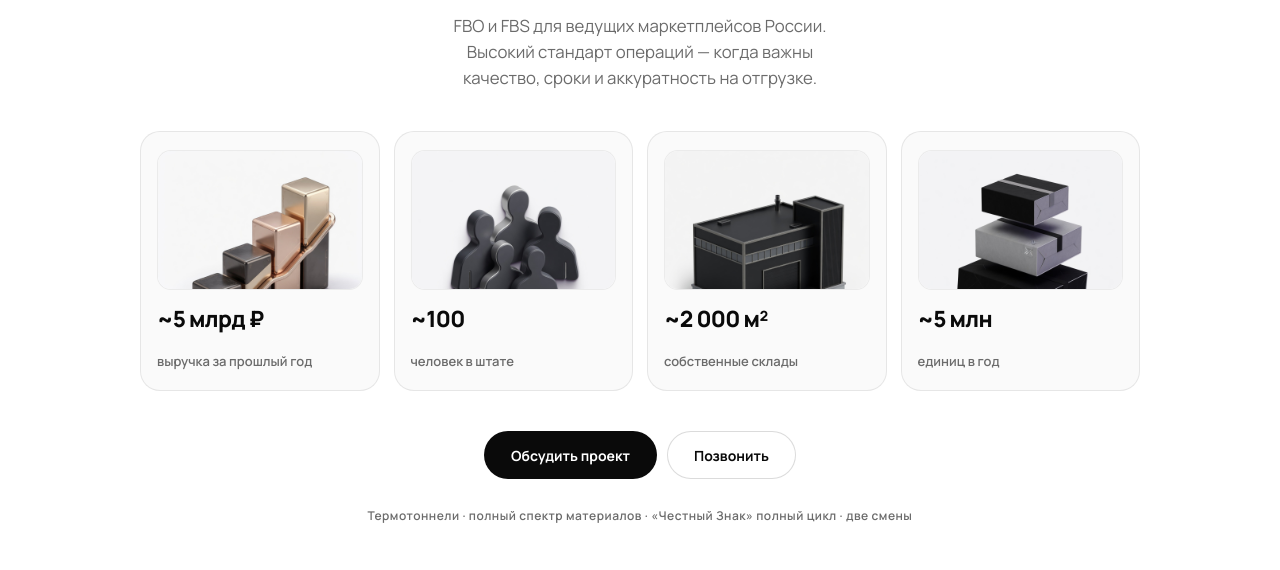
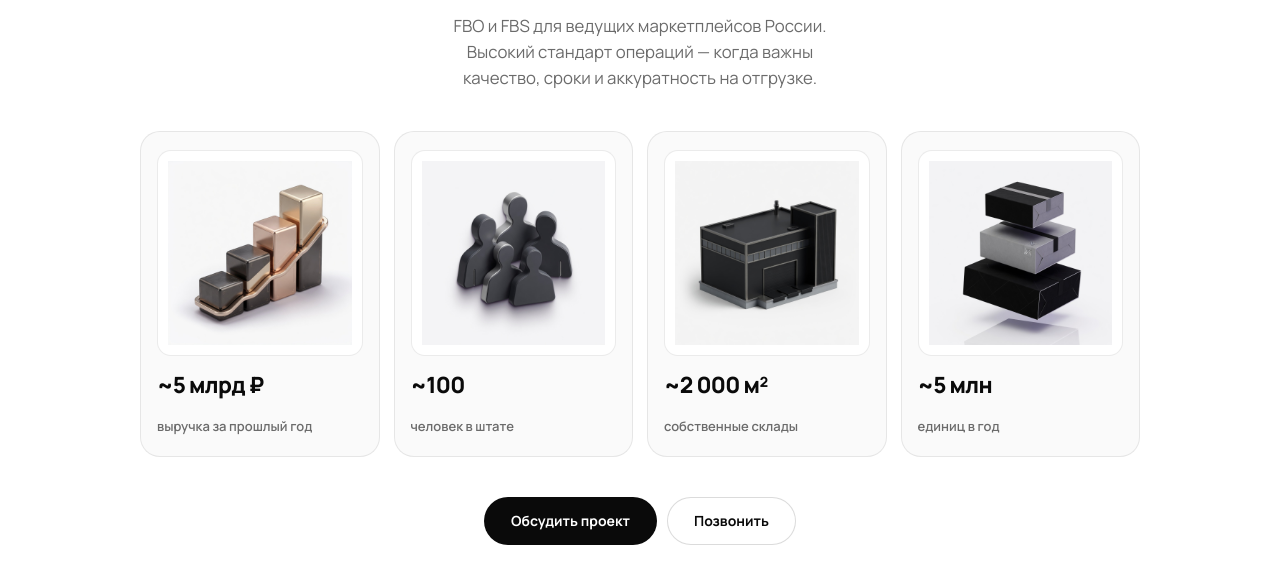
Before and after one commit to whitensk1/skladhab-site, a plain HTML site: page index.html in a window 1280 px wide. Shown: the part 506-1076 px from the top of the page. Drawn offline with Linux system fonts and the light colour scheme.

Commit message:
Show full 3D stat icons without cropping
Use object-fit contain and remove max-height so icons fit the card fully.

```diff
--- a/css/styles.css
+++ b/css/styles.css
@@ -187,18 +187,19 @@ button { cursor: pointer; border: 0; background: none; }
 .stat-icon {
   width: 100%;
   aspect-ratio: 1;
-  max-height: 140px;
   border-radius: 14px;
   overflow: hidden;
   background: #fff;
   border: 1px solid var(--line);
   display: grid;
   place-items: center;
+  padding: 10px;
 }
 .stat-icon img {
   width: 100%;
   height: 100%;
-  object-fit: cover;
+  object-fit: contain;
+  object-position: center;
 }
 .stat strong {
   display: block;
@@ -505,7 +506,7 @@ button { cursor: pointer; border: 0; background: none; }
   .hero { min-height: 90svh; }
   .marquee-track { gap: 64px; }
   .marquee-track img { height: 160px; max-width: 360px; }
-  .stat-icon { max-height: 120px; }
+
 }
 @media (max-width: 560px) {
   .stats { grid-template-columns: 1fr; }
```
